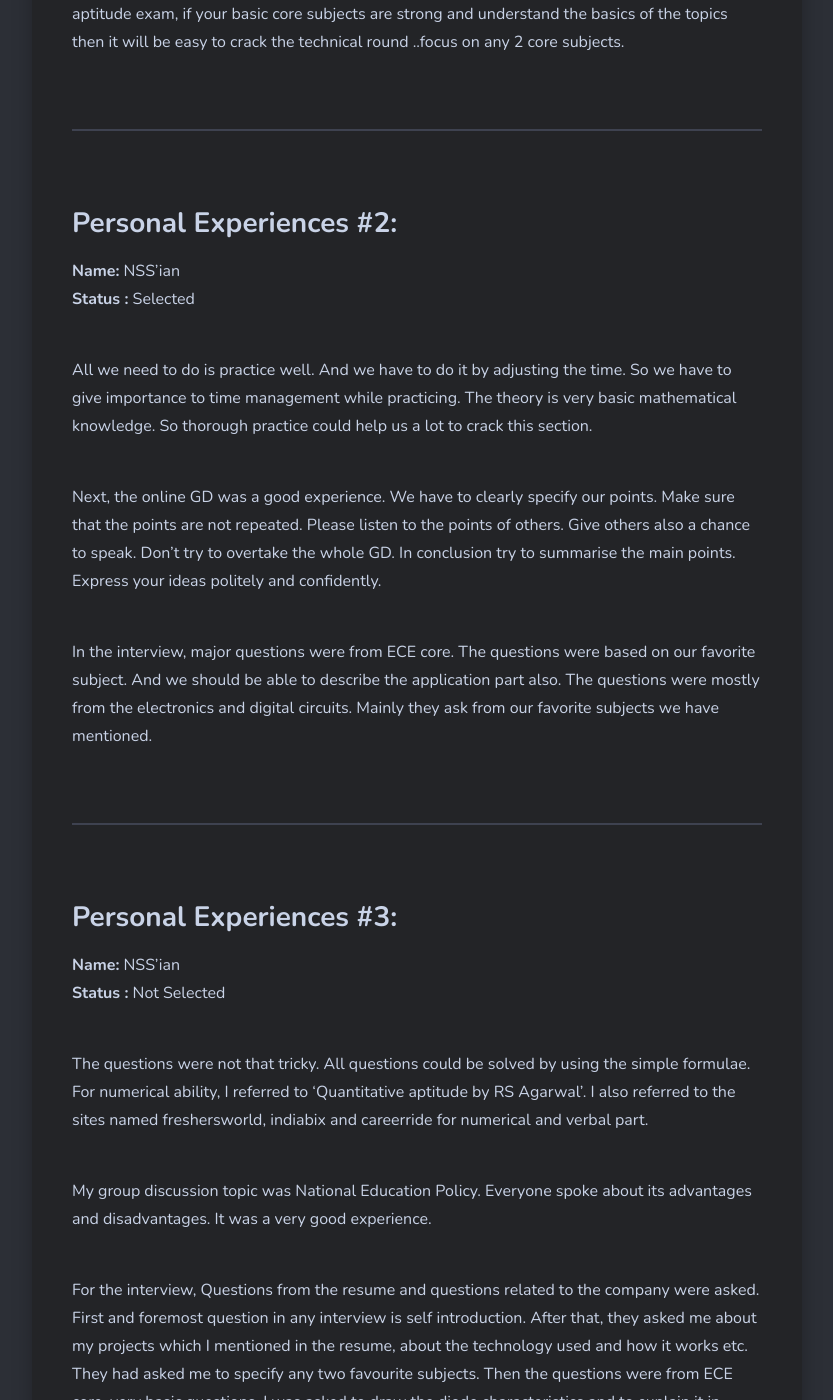
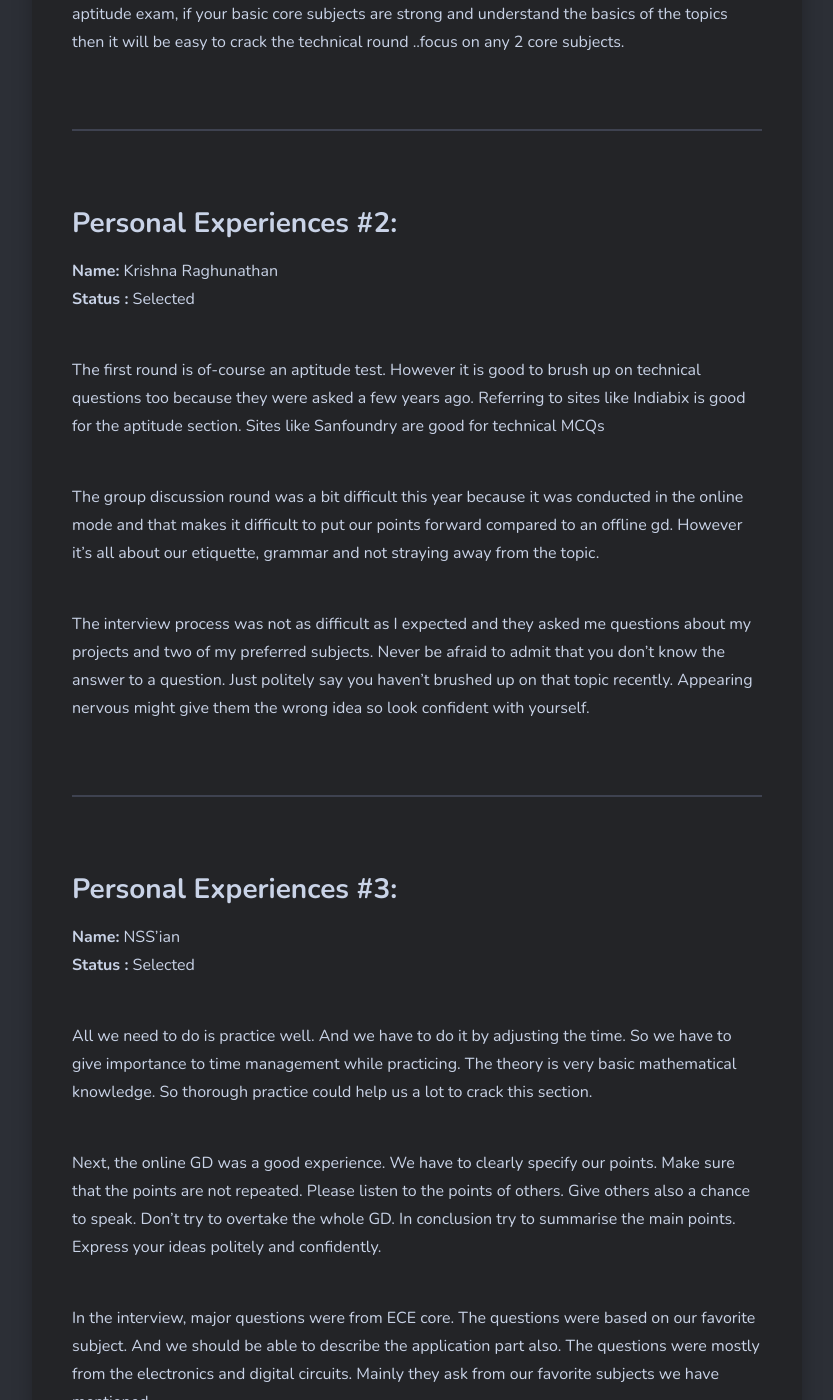
Before and after one commit to elacsta/scintilla, a Jekyll site: the page built from _posts/2020-12-09-Interview-Experiences-ALSTOM.markdown, in a window 1280 px wide and 1400 px high, scrolled down 3010 px. Shown: the whole window, without its empty margins (23-856 px from the left). Built offline with Jekyll 4.4.1, drawn with Linux system fonts in a browser that asks for light colours; nearby versions of some CDN libraries; comment, search, counter and statistics services are not loaded; some of the changed text lies outside the part shown.

Commit message:
tweaks toInterview Experience ALSTOM

```diff
--- a/_posts/2020-12-09-Interview-Experiences-ALSTOM.markdown
+++ b/_posts/2020-12-09-Interview-Experiences-ALSTOM.markdown
@@ -63,7 +63,23 @@ tags:   [InterviewExperience, ALSTOM]
 <hr>
 <br>
 
+
 ## Personal Experiences #2:
+
+**Name:** Krishna Raghunathan
+**Status :** Selected
+
+<br>The first round is of-course an aptitude test. However it is good to brush up on technical questions too because they were asked a few years ago. Referring to sites like Indiabix is good for the aptitude section. Sites like Sanfoundry are good for technical MCQs
+
+<br>The group discussion round was a bit difficult this year because it was conducted in the online mode and that makes it difficult to put our points forward compared to an offline gd. However it's all about our etiquette, grammar and not straying away from the topic.
+
+<br>The interview process was not as difficult as I expected and they asked me questions about my projects and two of my preferred subjects. Never be afraid to admit that you don't know the answer to a question. Just politely say you haven't brushed up on that topic recently. Appearing nervous might give them the wrong idea so look confident with yourself.
+
+<br>
+<hr>
+<br>
+
+## Personal Experiences #3:
 
 **Name:** NSS’ian
 **Status :** Selected
```
Also changed, not shown: other parts of _posts/2020-12-09-Interview-Experiences-ALSTOM.markdown (+8 -8 lines).
